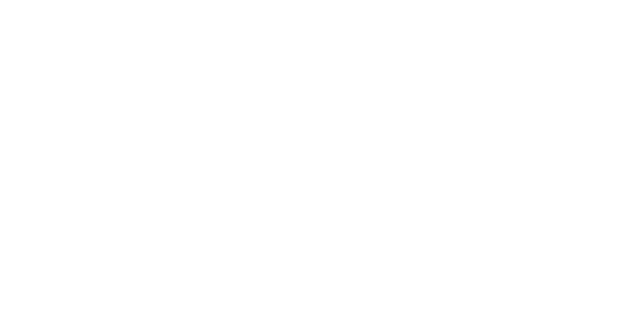
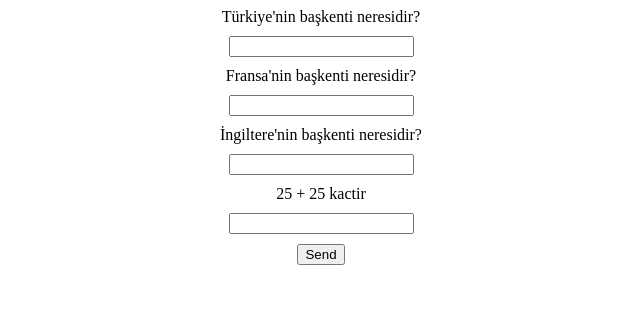
Before and after one commit to MuratGumus/NodeJS_Projects, a plain HTML site: page QuizApp/index.html in a window 1280 px wide. Shown: the whole page, without its empty margins (319-959 px from the left). Drawn offline with Linux system fonts and the light colour scheme.

Commit message:
css added

```diff
--- /dev/null
+++ b/QuizApp/app.js
@@ -0,0 +1,45 @@
+const dataArray = [
+
+    {
+        "id":0,
+        "question": " Türkiye'nin başkenti neresidir? ",
+        "answer": "ANKARA"
+    },
+    {
+        "id":1,
+        "question": " Fransa'nin başkenti neresidir?",
+        "answer": "PARIS"
+    },
+    {
+        "id":2,
+        "question": " İngiltere'nin başkenti neresidir? ",
+        "answer": "LONDRA"
+    },
+    {
+        "id":3,
+        "question": " 25 + 25 kactir  ",
+        "answer": "50"
+    }
+]
+document.getElementById('question0').innerHTML = dataArray[0].question
+document.getElementById('question1').innerHTML = dataArray[1].question
+document.getElementById('question2').innerHTML = dataArray[2].question
+document.getElementById('question3').innerHTML = dataArray[3].question
+
+let score = 0;
+
+document.getElementById('send').addEventListener("click", function(){
+    if (document.getElementById('answer0').value.toUpperCase() === dataArray[0].answer) {
+        score+=1;
+    }
+    if (document.getElementById('answer1').value.toUpperCase() === dataArray[1].answer) {
+        score+=1;
+    }
+    if (document.getElementById('answer2').value.toUpperCase() === dataArray[2].answer) {
+        score+=1;
+    }
+    if (document.getElementById('answer3').value.toUpperCase() === dataArray[3].answer) {
+        score+=1;
+    }
+    document.getElementById('result').innerHTML = "Score: " + score
+})
--- a/QuizApp/index.html
+++ b/QuizApp/index.html
@@ -3,9 +3,24 @@
 <head>
     <meta charset="UTF-8">
     <meta name="viewport" content="width=device-width, initial-scale=1.0">
-    <title>Document</title>
+    <title>Soru Sitesi</title>
+    <link rel="stylesheet" href="style.css">
 </head>
 <body>
+    <div id="questions">
+        <label for="" id="question0"></label>
+        <input type="text" name="" id="answer0">
+        <label for="" id="question1"></label>
+        <input type="text" name="" id="answer1">
+        <label for="" id="question2"></label>
+        <input type="text" name="" id="answer2">
+        <label for="" id="question3"></label>
+        <input type="text" name="" id="answer3">
+        <input type="submit" id="send" value="Send">
+        <p id="result"></p>
 
+    </div>
+
+<script src="app.js"></script>
 </body>
 </html>
--- /dev/null
+++ b/QuizApp/style.css
@@ -0,0 +1,6 @@
+div{
+    display: flex;
+    flex-direction: column;
+    align-items: center;
+    gap: 10px;
+}
```
